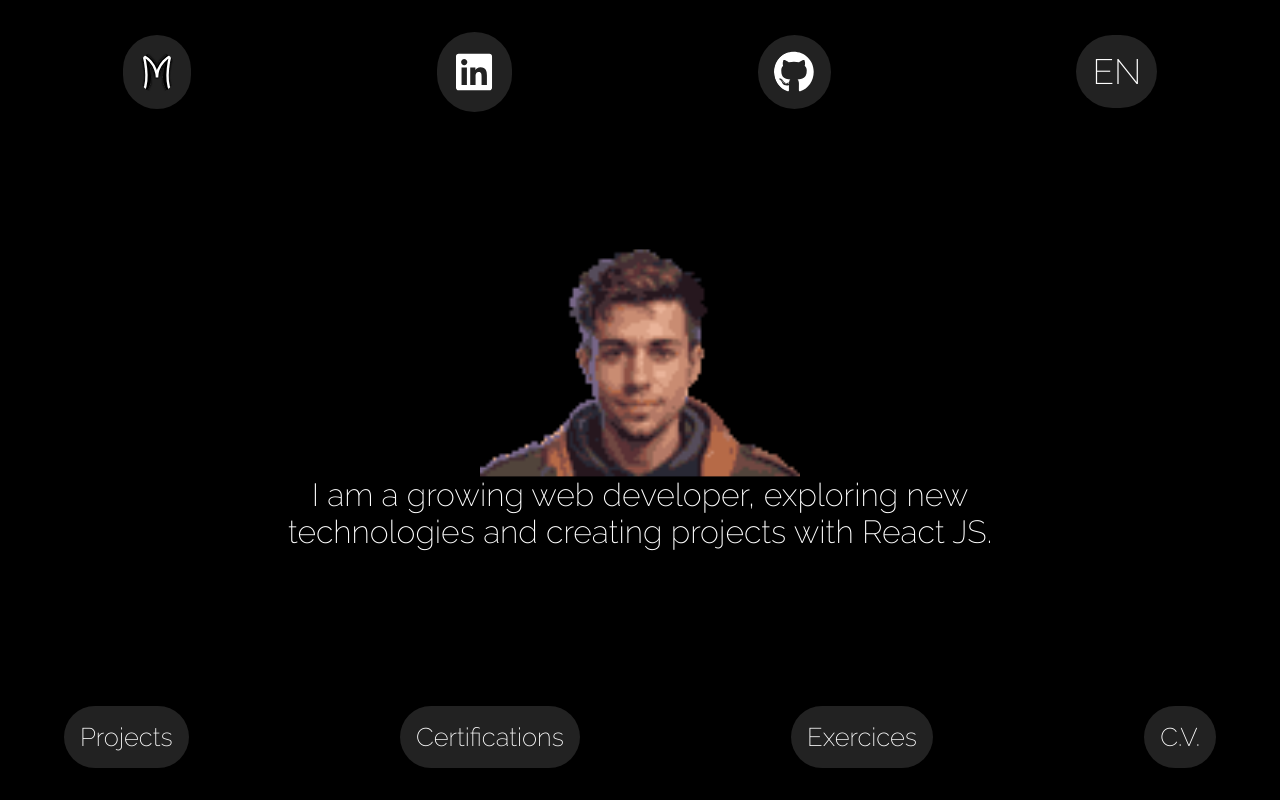
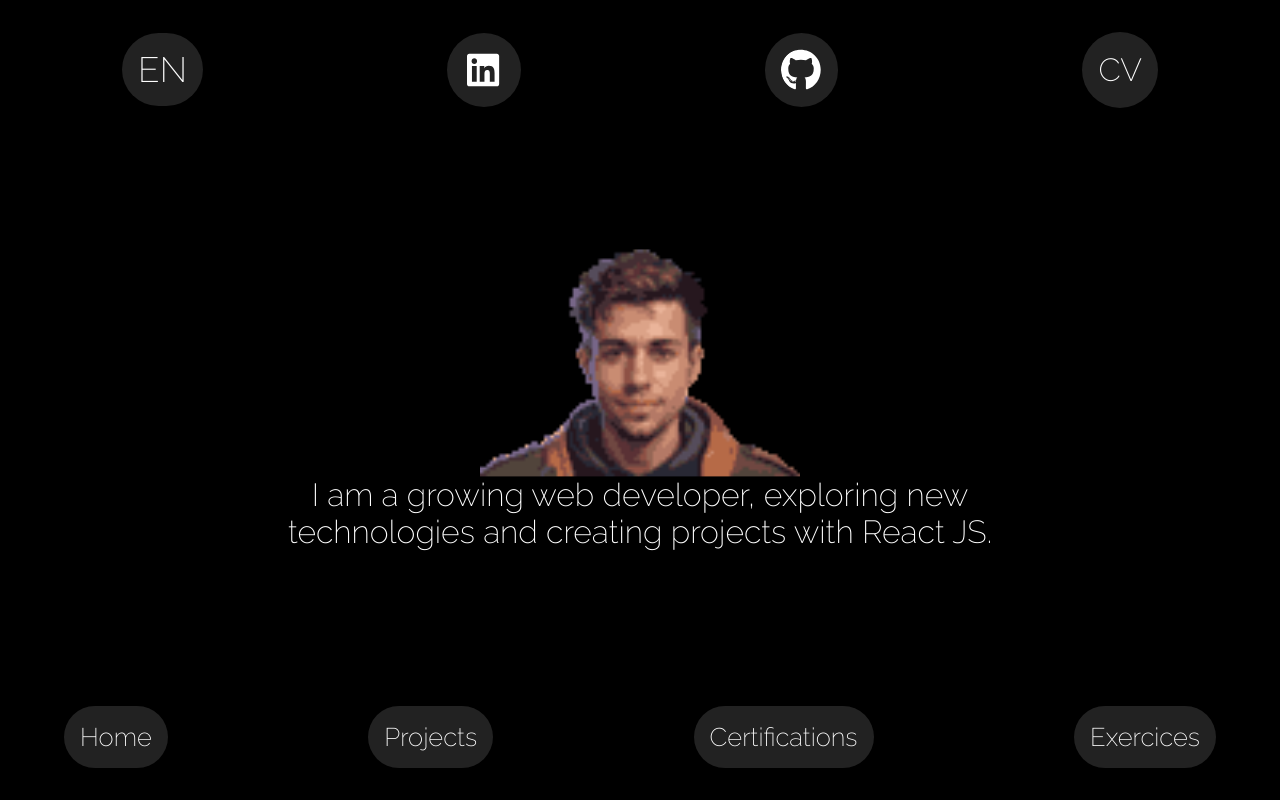
Before and after one commit to mati-fernandez/portfolio-react, a React (Vite) app: page /#/ in a window 1280 px wide. Built offline with nearby package versions, Linux system fonts and the light colour scheme.

Commit message:
Restored home button; Changed M button for language button place; Added CV button

```diff
--- a/src/App.css
+++ b/src/App.css
@@ -47,6 +47,9 @@ body {
 }
 
 #language-btn {
+  display: flex;
+  flex-direction: column;
+  justify-content: center;
   pointer-events: auto;
   font-family: 'Raleway', Arial, Helvetica, sans-serif;
   font-size: 1.3rem;
@@ -180,25 +183,28 @@ body {
 #contact-wrapper {
   display: flex;
   justify-content: center;
-  gap: 10vw;
   align-items: center;
   height: 100%;
 }
 
 .contact-img {
   border-radius: 50px;
-  flex: 0 1 auto;
   cursor: pointer;
   height: 2rem;
 }
 
+#cv-mobile-a > img {
+  width: 2rem;
+}
+
 .linkedin-a {
-  padding: 2.4vh;
+  justify-content: center;
 }
 
 .linkedin {
+  width: 80%;
   border-radius: 0;
-  height: 1.8rem;
+  aspect-ratio: 1;
 }
 
 .long-text {
@@ -259,6 +265,11 @@ body {
     font-size: 1.1rem;
   }
 
+  #cv-desktop {
+    font-size: 1rem;
+    aspect-ratio: 1;
+  }
+
   #presentacion {
     margin: 0 20vw;
   }
--- a/src/components/DesktopHeader.jsx
+++ b/src/components/DesktopHeader.jsx
@@ -1,4 +1,3 @@
-import { Link } from 'react-router-dom';
 import LanguageButton from './LanguageButton';
 import linkedin from '../assets/linkedin.svg';
 import github from '../assets/github.svg';
@@ -6,9 +5,7 @@ import github from '../assets/github.svg';
 const DesktopHeader = () => {
   return (
     <div id="desktop-header">
-      <Link className="button" to="/">
-        <img id="logo" src="favicon.svg " alt="Matias" />
-      </Link>
+      <LanguageButton />
       <a
         className="button linkedin-a"
         href="https://www.linkedin.com/in/mati-fernandez/"
@@ -23,7 +20,14 @@ const DesktopHeader = () => {
       >
         <img className="contact-img" src={github} alt="github" />
       </a>
-      <LanguageButton />
+      <a
+        id="cv-desktop"
+        className="link button"
+        href="https://drive.google.com/file/d/17RJxIFZ5QLbsr7GWNuG990xwdhsyyle_/view"
+        target="_blank"
+      >
+        CV
+      </a>
     </div>
   );
 };
--- a/src/components/MainMenu.jsx
+++ b/src/components/MainMenu.jsx
@@ -8,6 +8,9 @@ const MainMenu = () => {
 
   return (
     <>
+      <Link className="button link" to="/">
+        {translate('menu.item1')}
+      </Link>
       <Link className="button link" to="/projects">
         {translate('menu.item2')}
       </Link>
@@ -17,13 +20,6 @@ const MainMenu = () => {
       <Link className="button link" to="/exercises">
         {translate('menu.item4')}
       </Link>
-      <a
-        className="link button"
-        href="https://drive.google.com/file/d/17RJxIFZ5QLbsr7GWNuG990xwdhsyyle_/view"
-        target="_blank"
-      >
-        {translate('menu.item1')}
-      </a>
     </>
   );
 };
--- a/src/components/MobileMenu.jsx
+++ b/src/components/MobileMenu.jsx
@@ -1,6 +1,7 @@
 import PropTypes from 'prop-types';
 import linkedin from '../assets/linkedin.svg';
 import github from '../assets/github.svg';
+import cv from '../assets/cv.svg';
 import LanguageButton from '../components/LanguageButton';
 import { useContext } from 'react';
 import { TranslationContext } from '../i18n/TranslationContext';
@@ -33,6 +34,14 @@ const MobileMenu = () => {
           >
             <img className="contact-img" src={github} alt="github" />
           </a>
+          <a
+            id="cv-mobile-a"
+            className="button"
+            href="https://drive.google.com/file/d/17RJxIFZ5QLbsr7GWNuG990xwdhsyyle_/view"
+            target="_blank"
+          >
+            <img src={cv} alt="Hoja de vida" />
+          </a>
         </div>
       </nav>
     </div>
--- a/src/i18n/en.json
+++ b/src/i18n/en.json
@@ -1,7 +1,7 @@
 {
   "description": "I am a growing web developer, exploring new technologies and creating projects with React JS.",
   "menu": {
-    "item1": "C.V.",
+    "item1": "Home",
     "item2": "Projects",
     "item3": "Certifications",
     "item4": "Exercices"
--- a/src/i18n/es.json
+++ b/src/i18n/es.json
@@ -1,7 +1,7 @@
 {
   "description": "Soy un desarrollador web en crecimiento, explorando nuevas tecnologías y creando proyectos con React JS.",
   "menu": {
-    "item1": "C.V.",
+    "item1": "Inicio",
     "item2": "Proyectos",
     "item3": "Certificaciones",
     "item4": "Ejercicios"
```
Also changed, not shown: src/assets/cv.svg (added).
